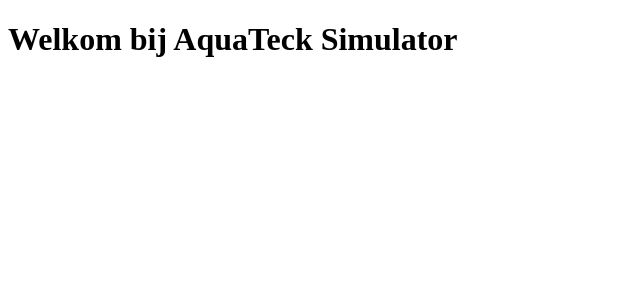
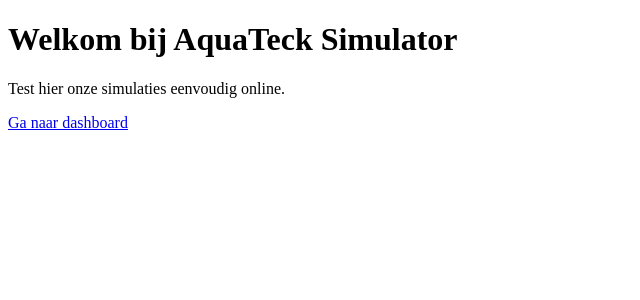
Before and after one commit to Teck-Bel/aquateck-simulator, a Next.js app: page / in a window 1280 px wide. Shown: the top 300 px of the page, without its empty margins (0-640 px from the left). Built offline with nearby package versions, Linux system fonts and the light colour scheme.

Commit message:
Update index.tsx

```diff
--- a/pages/index.tsx
+++ b/pages/index.tsx
@@ -1,3 +1,13 @@
+import Link from "next/link";
+
 export default function Home() {
-  return <h1>Welkom bij AquaTeck Simulator</h1>;
+  return (
+    <>
+      <h1>Welkom bij AquaTeck Simulator</h1>
+      <p>Test hier onze simulaties eenvoudig online.</p>
+      <Link href="/dashboard">
+        <a>Ga naar dashboard</a>
+      </Link>
+    </>
+  );
 }
```
